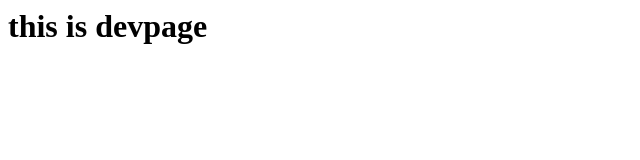
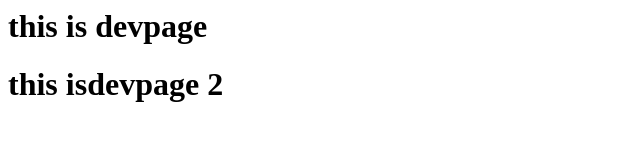
Before and after one commit to honey-aws/web-static, a plain HTML site: page index.html in a window 1280 px wide. Shown: the whole page, without its empty margins (0-640 px from the left). Drawn offline with Linux system fonts and the light colour scheme.

Commit message:
adding second line

```diff
--- a/index.html
+++ b/index.html
@@ -1 +1,2 @@
 <h1> this is devpage </h1>
+<h1> this isdevpage 2 </h1>
```
